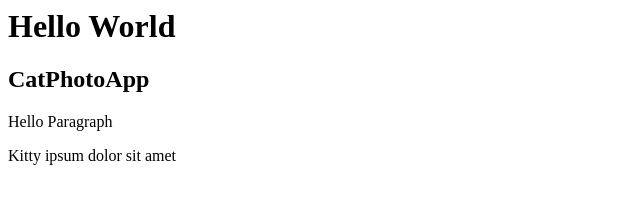
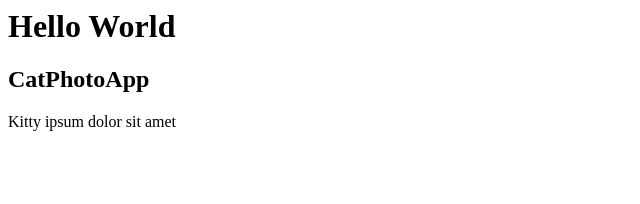
Before and after one commit to Whitef1eld/Repo03, a website: page ex14/src/index.html in a window 1280 px wide. Shown: the whole page, without its empty margins (0-640 px from the left). Drawn offline with Linux system fonts and the light colour scheme.

Commit message:
Modified the p tag with kitty ipsum text

```diff
--- a/ex14/src/index.html
+++ b/ex14/src/index.html
@@ -1,4 +1,3 @@
 <h1>Hello World</h1>
 <h2>CatPhotoApp</h2>
-<p>Hello Paragraph</p>
 <p>Kitty ipsum dolor sit amet</p>
```
